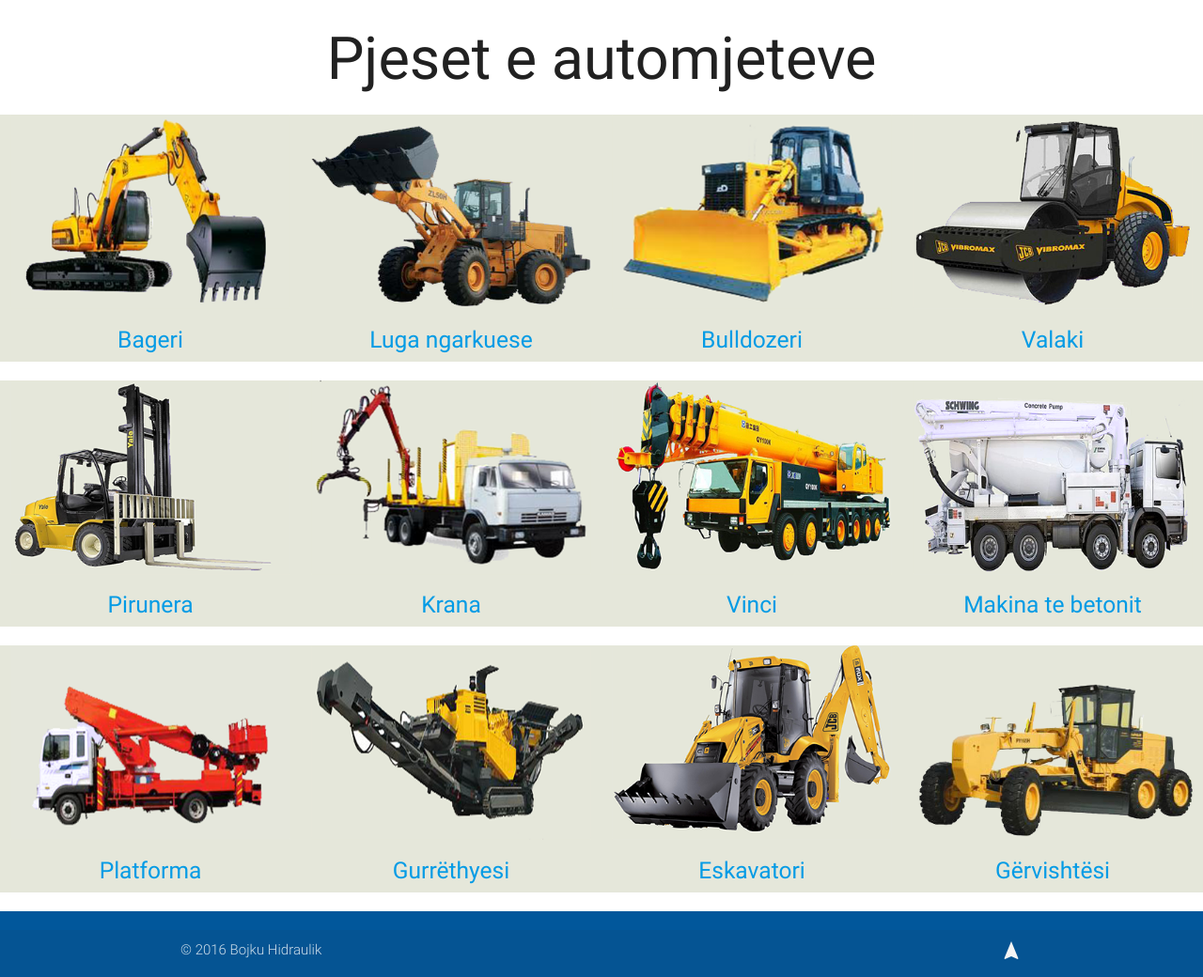
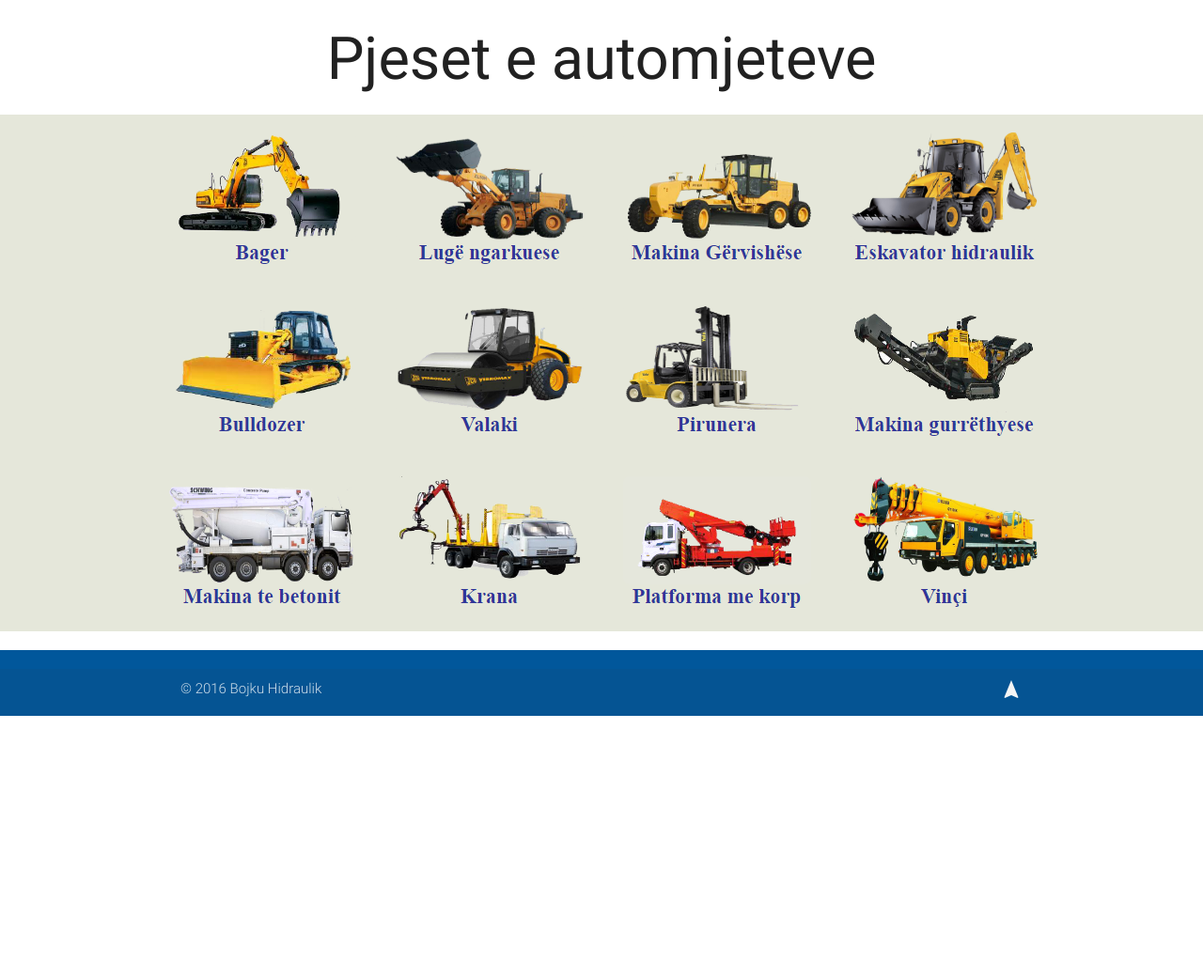
Before and after one commit to Agonn/Bojku, a plain HTML site: page index.html in a window 1280 px wide. Shown: the part 1560-2600 px from the top of the page at 94% size. After the commit the page ends 2322 px from the top, so only its background shows below. Drawn offline with nearby package versions, Linux system fonts and the light colour scheme.

Commit message:
Fixed images,scaled down the kbs

```diff
--- a/index.html
+++ b/index.html
@@ -172,58 +172,7 @@
             <h1 class="center "> Pjeset e automjeteve</h1>
             <div class="row center" style="background-color:#E5E7DA">
                 <a href="galeria.html">
-                    <div class="col s6 m3 ">
-                        <img class="responsive-img " src="img/bageri.png" alt="Pjese te ndryshme per bagera">
-                        <h5>Bageri</h5>
-                    </div>
-                    <div class="col s6 m3">
-                        <img class="responsive-img" src="img/lugangarukuse.png" alt="Luga ngarkuese dhe pjeset kryesore">
-                        <h5>Luga ngarkuese</h5>
-                    </div>
-                    <div class="col s6 m3">
-                        <img class="responsive-img" src="img/buldozer.png" alt="Buldozera klipa dhe te tjera">
-                        <h5>Bulldozeri</h5>
-                    </div>
-                    <div class="col s6 m3">
-                        <img class="responsive-img" src="img/valaki.png" alt="Valaka te ndryshme dhe me porosi">
-                        <h5>Valaki</h5>
-                    </div>
-            </div>
-            <div class="row center " style="background-color:#E5E7DA">
-                <div class="col s6 m3">
-                    <img class="responsive-img" src="img/pirunera.png" alt="Pirunera me dhe te gjitha pjeset perkatese">
-                    <h5>Pirunera</h5>
-                </div>
-                <div class="col s6 m3">
-                    <img class="responsive-img" src="img/krana.png" alt="Krana me lartesi te ndryshme">
-                    <h5>Krana</h5>
-                </div>
-                <div class="col s6 m3">
-                    <img class="responsive-img" src="img/vinci.png" alt="Vinca me lartesi te ndryshme">
-                    <h5>Vinci</h5>
-                </div>
-                <div class="col s6 m3">
-                    <img class="responsive-img" src="img/makinabetonit.png" alt="Makina te betonit dhe gypa te ndryshem per funksionim">
-                    <h5>Makina te betonit</h5>
-                </div>
-            </div>
-            <div class="row center " style="background-color:#E5E7DA">
-                <div class="col s6 m3">
-                    <img class="responsive-img" src="img/platforma.png" alt="Platforma me korpë">
-                    <h5>Platforma</h5>
-                </div>
-                <div class="col s6 m3">
-                    <img class="responsive-img" src="img/gurrethyesi.png" alt="Makina gurrethyese">
-                    <h5>Gurrëthyesi</h5>
-                </div>
-                <div class="col s6 m3">
-                    <img class="responsive-img" src="img/eskavatorihidraulik.png" alt="Eskavatori hidraulik ,pjes,luga dhe te gjitha pjeset adekuate">
-                    <h5>Eskavatori</h5>
-                </div>
-                <div class="col s6 m3">
-                    <img class="responsive-img" src="img/makinagervishese.png" alt="Makina gervishese">
-                    <h5>Gërvishtësi</h5>
-                </div>
+                    <img src="img/kontent.png" class="responsive-img" alt=""/>
             </div>
             </a>
 
```
Also changed, not shown: img/bageri.png (deleted), img/buldozer.png (deleted), img/eskavatorihidraulik.png (deleted), img/gurrethyesi.png (deleted), img/kontent.png (added), img/krana.png (deleted), img/lugangarukuse.png (deleted), img/makinabetonit.png (deleted), img/makinagervishese.png (deleted), img/pirunera.png (deleted), img/pjeset.png (deleted), img/platforma.png (deleted), img/scheme.jpg, img/slide-4.png, 4 more files.
